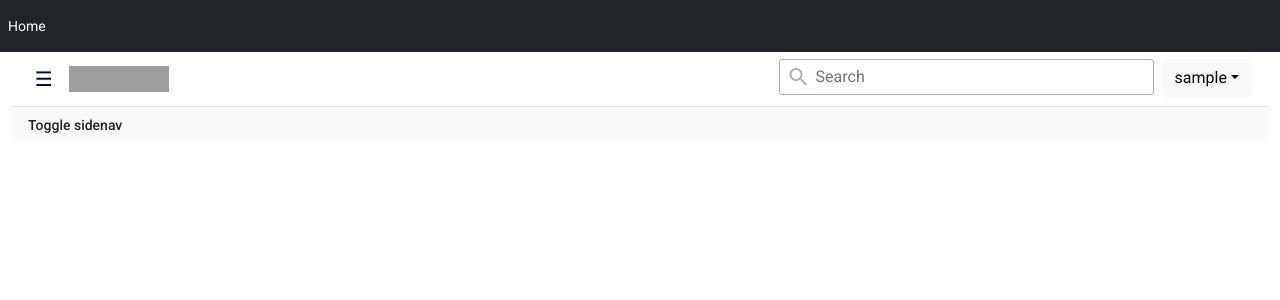
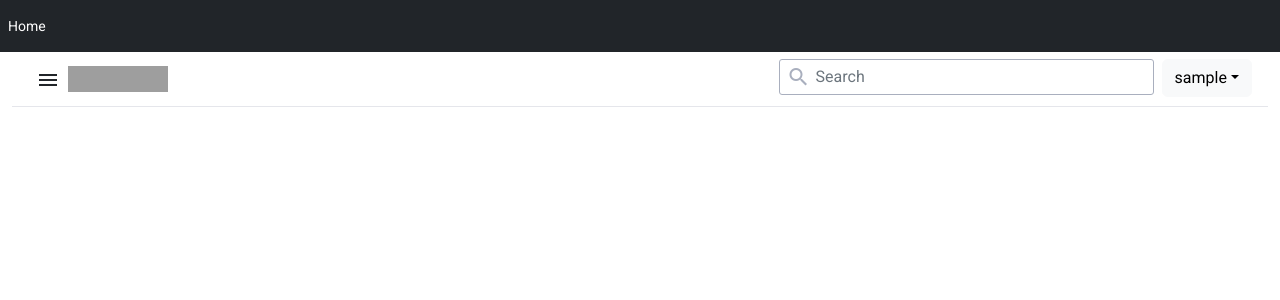
Before and after one commit to adrian-caltea/chapter-tool, an Angular app in the folder front-end/: page / in a window 1280 px wide. Shown: the top 300 px of the page. Built offline with nearby package versions, Linux system fonts and the light colour scheme; sample sign-in values are in the browser's storage; grey boxes are pictures that could not be loaded.

Commit message:
side bar added

```diff
--- a/front-end/src/app/app.module.ts
+++ b/front-end/src/app/app.module.ts
@@ -27,7 +27,7 @@ import { SideNavComponent } from './pages/side-nav/side-nav.component';
     ProfileComponent,
     BoardAdminComponent,
     BoardUserComponent,
-    SideNavComponent
+    SideNavComponent,
   ],
   imports: [
     BrowserModule,
@@ -37,11 +37,13 @@ import { SideNavComponent } from './pages/side-nav/side-nav.component';
     FormsModule,
     ReactiveFormsModule,
     HttpClientModule,
-    FlexLayoutModule
+    FlexLayoutModule,
   ],
-  providers: [authInterceptorProviders,
+  providers: [
+    authInterceptorProviders,
     // provider used to create fake backend
-    fakeBackendProvider],
-  bootstrap: [AppComponent]
+    fakeBackendProvider,
+  ],
+  bootstrap: [AppComponent],
 })
-export class AppModule { }
+export class AppModule {}
--- a/front-end/src/app/home/home.component.html
+++ b/front-end/src/app/home/home.component.html
@@ -2,7 +2,9 @@
   <!-- Content here -->
   <div class="top-bar">
     <div class="brand">
-      <div class="brand_icon-toggle">☰</div>
+      <button mat-icon-button (click)="drawer.toggle()">
+        <mat-icon>menu</mat-icon>
+      </button>
       <div class="brand__logo">
         <a draggable="true" href="">
           <img
@@ -71,5 +73,12 @@
       </div>
     </div>
   </div>
-  <app-side-nav></app-side-nav>
+  <mat-drawer-container class="example-container" autosize>
+    <mat-drawer [opened]="true" #drawer class="example-sidenav" mode="side">
+      <app-side-nav></app-side-nav>
+      asdad
+    </mat-drawer>
+
+    <div class="example-sidenav-content"></div>
+  </mat-drawer-container>
 </div>
--- a/front-end/src/app/home/home.component.ts
+++ b/front-end/src/app/home/home.component.ts
@@ -1,6 +1,5 @@
 import { Component, OnInit, ViewChild } from '@angular/core';
 import { User } from '../models/user';
-import { SideNavComponent } from '../pages/side-nav/side-nav.component';
 import { AccountService } from '../services/auth.service';
 
 @Component({
@@ -9,8 +8,6 @@ import { AccountService } from '../services/auth.service';
   styleUrls: ['./home.component.scss'],
 })
 export class HomeComponent implements OnInit {
-  @ViewChild(SideNavComponent, { static: true }) sideNav: SideNavComponent;
-
   user: User;
 
   constructor(private accountService: AccountService) {}
--- a/front-end/src/app/pages/side-nav/side-nav.component.html
+++ b/front-end/src/app/pages/side-nav/side-nav.component.html
@@ -1,12 +1,18 @@
-<mat-drawer-container class="example-container" autosize>
-  <mat-drawer #drawer class="example-sidenav" mode="side">
-    <p>Auto-resizing sidenav</p>
-
-  </mat-drawer>
-
-  <div class="example-sidenav-content">
-    <button type="button" mat-button (click)="drawer.toggle()">
-      Toggle sidenav
-    </button>
-  </div>
-</mat-drawer-container>
+<div class="sidebar">
+  <section class="sidebar-workplaces">
+    <div class="sidebar-workplaces__header">
+      <h1 class="sidebar-workplaces__header-title">Workplaces</h1>
+    </div>
+    <section class="sidebar-workplaces__all-workplaces">
+      <div class="sidebar-workplaces__list">
+        <mat-list>
+          <mat-list-item *ngFor="let folder of folders">
+            <mat-icon mat-list-icon>{{ folder.image }}</mat-icon>
+            <div mat-line>{{ folder.name }}</div>
+          </mat-list-item>
+          <mat-divider></mat-divider>
+        </mat-list>
+      </div>
+    </section>
+  </section>
+</div>
--- a/front-end/src/app/pages/side-nav/side-nav.component.scss
+++ b/front-end/src/app/pages/side-nav/side-nav.component.scss
@@ -0,0 +1,37 @@
+.sidebar {
+  display: flex;
+  position: relative;
+  flex: 0 0 auto;
+  flex-direction: column;
+  width: 220px;
+  background: #ffffff;
+}
+.sidebar-workplaces {
+  position: relative;
+  padding: 8px 0px;
+}
+.sidebar-workplaces__header {
+  display: flex;
+  align-items: center;
+  justify-content: space-between;
+  margin-bottom: 8px;
+}
+.sidebar-workplaces__header-title {
+  height: 24px;
+  margin: 0;
+  color: #000a38;
+  font-size: 1rem;
+  line-height: 1.5rem;
+}
+
+.sidebar-workplaces__all-workplaces {
+  height: calc(100% - 8px - 88px);
+  margin: 0 -16px;
+  overflow-x: hidden;
+  overflow-y: scroll;
+}
+.sidebar-workplaces__name {
+  text-overflow: ellipsis;
+  white-space: nowrap;
+  overflow: hidden;
+}
--- a/front-end/src/app/pages/side-nav/side-nav.component.ts
+++ b/front-end/src/app/pages/side-nav/side-nav.component.ts
@@ -6,6 +6,12 @@ import { Component, OnInit } from '@angular/core';
   styleUrls: ['./side-nav.component.scss'],
 })
 export class SideNavComponent implements OnInit {
+  folders: any[] = [
+    {
+      image: 'person',
+      name: 'One-on-one meeting',
+    },
+  ];
   constructor() {}
 
   ngOnInit(): void {}
--- a/front-end/src/styles.scss
+++ b/front-end/src/styles.scss
@@ -1,5 +1,30 @@
 /* You can add global styles to this file, and also import other style files */
-@import "~bootstrap/dist/css/bootstrap.css";
+@import '~bootstrap/dist/css/bootstrap.css';
 
-html, body { height: 100%; }
-body { margin: 0; font-family: Roboto, "Helvetica Neue", sans-serif; }
+html,
+body {
+  height: 100%;
+}
+body {
+  margin: 0;
+  font-family: Roboto, 'Helvetica Neue', sans-serif;
+}
+.sidebar-workplaces__list {
+  .mat-list-base
+    .mat-list-item.mat-list-item-with-avatar
+    .mat-list-item-content
+    .mat-list-text {
+    padding-left: 0px;
+  }
+
+  .mat-list-base .mat-list-item .mat-list-icon {
+    font-size: 1.28rem;
+    opacity: 1;
+  }
+  .mat-list-base .mat-list-item .mat-list-item-content {
+    padding: 0 9px;
+  }
+  .mat-list-base .mat-list-item.mat-list-item-with-avatar {
+    height: 25px;
+  }
+}
```
